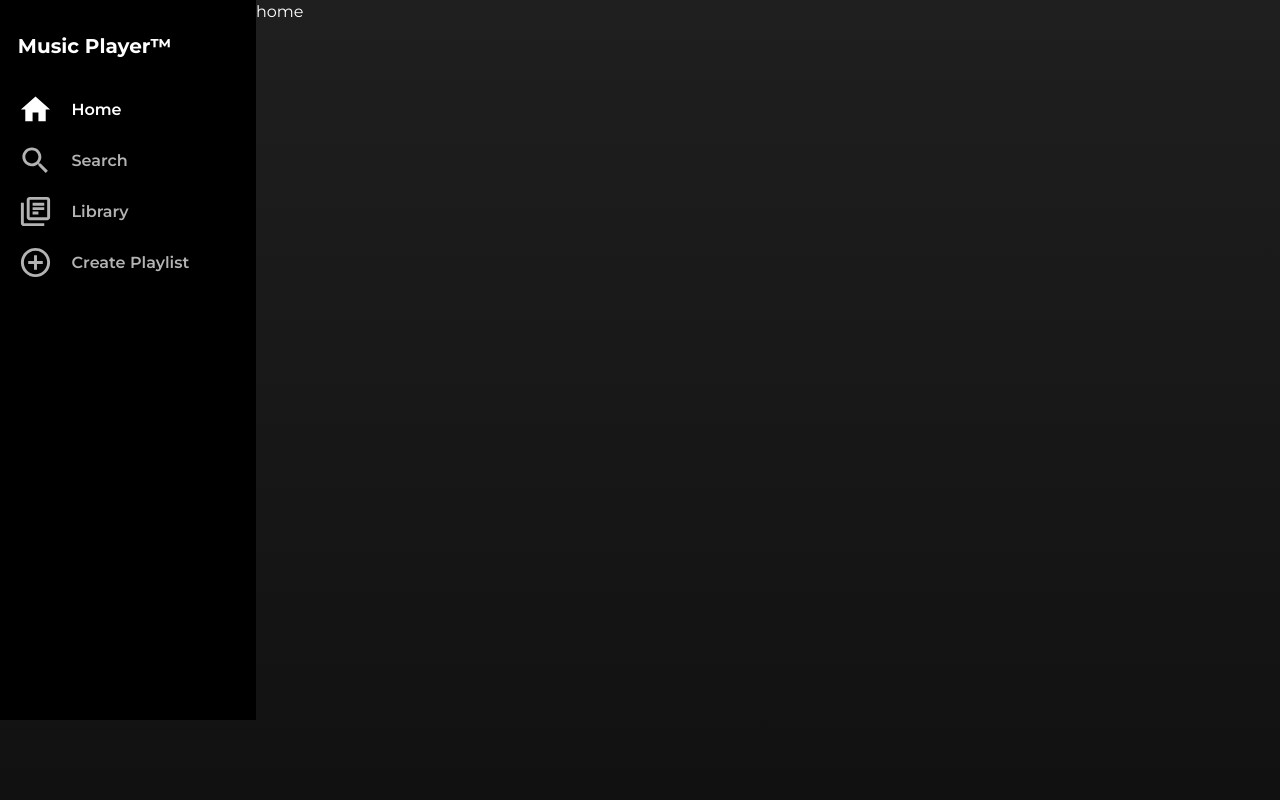
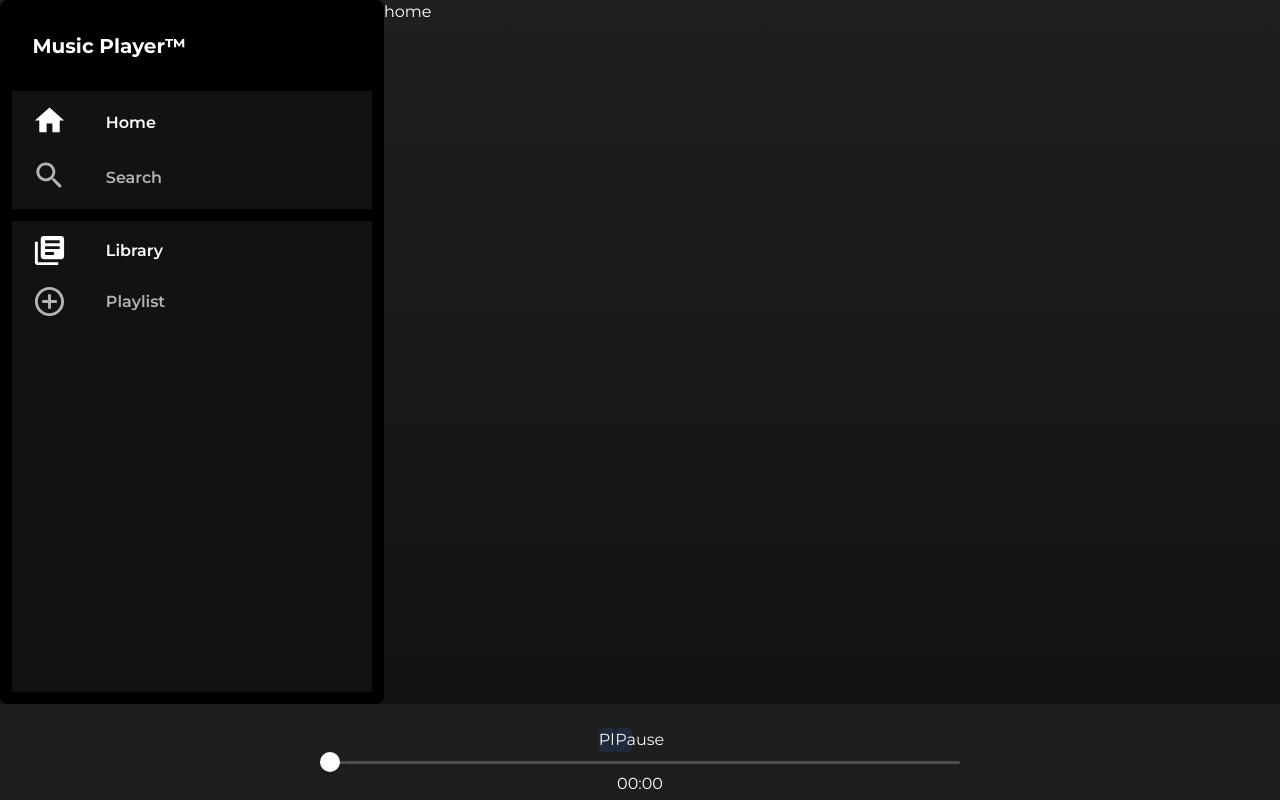
Before and after one commit to ah-youmk/music-player, a React (Vite) app: page / in a window 1280 px wide. Built offline with nearby package versions, Linux system fonts and the light colour scheme.

Commit message:
Started dealing with playlist

```diff
--- a/src/App.tsx
+++ b/src/App.tsx
@@ -2,15 +2,19 @@ import React, { MouseEvent, useEffect, useRef, useState } from 'react';
 import Navbar from './components/Navbar';
 import Content from './components/Content';
 import { ContentType } from './types/GlobalTypes';
+import MusicBar from './components/MusicBar';
 
 function App() {
   const [content, setContent] = useState<ContentType>('home');
 
   return (
     <>
-      <div className="flex h-screen w-full">
-        <Navbar active={content} setActive={setContent} />
-        <Content content={content} />
+      <div className="flex h-screen w-full flex-col">
+        <div className="flex h-[88vh] w-full">
+          <Navbar active={content} setActive={setContent} />
+          <Content content={content} />
+        </div>
+        <MusicBar />
       </div>
     </>
   );
--- a/src/components/MusicBar.tsx
+++ b/src/components/MusicBar.tsx
@@ -16,21 +16,22 @@ function MusicBar() {
 
   return (
     <>
-      <div className="flex h-screen w-full items-center justify-center">
+      <div className="flex h-[12vh] w-full items-center justify-center bg-[#1E1E1E]">
         <div className="flex h-1/2 w-1/2 flex-col items-center justify-evenly">
           <audio ref={audioRef}>
             <source
-              src="../public/01. Starboy (Feat. Daft Punk).mp3"
+              src="/music/01. Starboy (Feat. Daft Punk).mp3"
               type="audio/mpeg"
             ></source>
             <source
-              src="../public/02. Party Monster.mp3"
+              src="/music/02. Party Monster.mp3"
               type="audio/mpeg"
             ></source>
             Your browser does not support the audio element.
           </audio>
+          <div className="flex-[1]">
             <button
-            className="h-8 w-1/5 rounded bg-slate-800 text-whiteA-whiteA12"
+              className=" w-1/5 rounded bg-slate-800 text-whiteA-whiteA12"
               onClick={(e: MouseEvent): void => {
                 e.preventDefault();
                 audioRef.current?.play();
@@ -39,7 +40,7 @@ function MusicBar() {
               Play
             </button>
             <button
-            className="h-8 w-1/5 rounded bg-slate-800 text-whiteA-whiteA12"
+              className="w-1/5 rounded bg-slate-800 text-whiteA-whiteA12"
               onClick={(e: MouseEvent): void => {
                 e.preventDefault();
                 audioRef.current?.pause();
@@ -47,9 +48,10 @@ function MusicBar() {
             >
               Pause
             </button>
-          <form className="w-full">
+          </div>
+          <form className="w-full flex-[1]">
             <Slider.Root
-              className="relative flex h-[20px] w-full touch-none select-none items-center hover:cursor-pointer"
+              className="group relative flex h-[20px] w-full touch-none select-none items-center hover:cursor-pointer"
               defaultValue={[0]}
               value={[progress]}
               max={audioRef.current?.duration}
@@ -59,8 +61,8 @@ function MusicBar() {
                 setProgress(value[0]);
               }}
             >
-              <Slider.Track className="relative h-[3px] grow rounded-full bg-blackA-blackA10">
-                <Slider.Range className="absolute h-full rounded-full bg-whiteA-whiteA12" />
+              <Slider.Track className="relative h-[3px] grow rounded-full bg-[#4D4D4D]">
+                <Slider.Range className="absolute h-full rounded-full bg-whiteA-whiteA12 group-hover:bg-purple-500" />
               </Slider.Track>
               <Slider.Thumb
                 className="hover:bg-violet-violet3 block h-[20px] w-[20px] rounded-[20px] bg-[#fff] shadow-[0_2px_10px_0_rgba(0,0,0,0.141)] hover:cursor-pointer focus:shadow-[0_0_0_5px_rgba(0,0,0,0.22)] focus:outline-none"
@@ -68,7 +70,7 @@ function MusicBar() {
               />
             </Slider.Root>
           </form>
-          <div>
+          <div className="flex-[1]">
             {currentTime / 60 < 10 ? '0' : null}
             {Math.floor(currentTime / 60)}:{currentTime % 60 < 10 ? '0' : null}
             {Math.floor(currentTime % 60)}
--- a/src/components/Navbar.tsx
+++ b/src/components/Navbar.tsx
@@ -9,21 +9,24 @@ import LibraryBooksOutlinedIcon from '@mui/icons-material/LibraryBooksOutlined';
 import LibraryBooksIcon from '@mui/icons-material/LibraryBooks';
 import ControlPointOutlinedIcon from '@mui/icons-material/ControlPointOutlined';
 import AddCircleOutlinedIcon from '@mui/icons-material/AddCircleOutlined';
-import { ContentType } from '../types/GlobalTypes';
+import { NavType } from '../types/GlobalTypes';
 import { NavbarProps } from '../types/PropsType';
 
 export default function Navbar({ active, setActive }: NavbarProps) {
+  const [navContent, setNavContent] = useState<NavType>('library');
+
   return (
     <>
-      <nav className="flex h-[90vh] w-16 flex-col gap-3 bg-black p-3 md:w-40 lg:w-64">
-        <div className="flex h-[10%] w-full items-center justify-center">
+      <nav className="flex h-[88vh] w-16 flex-col gap-3 rounded-lg bg-black p-3 md:w-72 lg:w-96">
+        <div className="flex h-[10%] w-full items-center justify-center p-3">
           <p className="w-[95%] text-sm font-bold md:text-base lg:text-xl">
             Music Player™
           </p>
         </div>
-        <ul className="flex h-[90%] w-full flex-col items-center gap-4 text-[#b3b3b3]">
+        <div className="flex h-[90%] w-full flex-col gap-3 rounded-lg">
+          <ul className="flex flex-[1] flex-col items-center gap-4 bg-[#121212] p-3 text-[#b3b3b3]">
             <li
-            className={`flex w-[95%] gap-3 transition-all duration-300 hover:cursor-pointer ${
+              className={`flex w-[95%] flex-[1] gap-3 transition-all duration-300 hover:cursor-pointer ${
                 active === 'home' ? 'text-white' : 'hover:text-white'
               }`}
               onClick={() => setActive('home')}
@@ -44,7 +47,7 @@ export default function Navbar({ active, setActive }: NavbarProps) {
               </a>
             </li>
             <li
-            className={`flex w-[95%] gap-3 transition-all duration-300 hover:cursor-pointer ${
+              className={`flex w-[95%] flex-[1] gap-3 transition-all duration-300 hover:cursor-pointer ${
                 active === 'search' ? 'text-white' : 'hover:text-white'
               }`}
               onClick={() => setActive('search')}
@@ -64,14 +67,18 @@ export default function Navbar({ active, setActive }: NavbarProps) {
                 <span className="font-semibold">Search</span>
               </a>
             </li>
+          </ul>
+
+          <div className="flex w-full flex-[5] flex-col  bg-[#121212]">
+            <ul className="flex w-full flex-[1] flex-col items-center gap-4 p-3 text-[#b3b3b3]">
               <li
                 className={`flex w-[95%] gap-3 transition-all duration-300 hover:cursor-pointer ${
-              active === 'library' ? 'text-white' : 'hover:text-white'
+                  navContent === 'library' ? 'text-white' : 'hover:text-white'
                 }`}
-            onClick={() => setActive('library')}
+                onClick={() => setNavContent('library')}
               >
                 <div className="flex-[1]">
-              {active === 'library' ? (
+                  {navContent === 'library' ? (
                     <LibraryBooksIcon fontSize="large" />
                   ) : (
                     <LibraryBooksOutlinedIcon fontSize="large" />
@@ -87,12 +94,12 @@ export default function Navbar({ active, setActive }: NavbarProps) {
               </li>
               <li
                 className={`flex w-[95%] gap-3 transition-all duration-300 hover:cursor-pointer ${
-              active === 'playlist' ? 'text-white' : 'hover:text-white'
+                  navContent === 'playlist' ? 'text-white' : 'hover:text-white'
                 }`}
-            onClick={() => setActive('playlist')}
+                onClick={() => setNavContent('playlist')}
               >
                 <div className="flex-[1]">
-              {active === 'playlist' ? (
+                  {navContent === 'playlist' ? (
                     <AddCircleOutlinedIcon fontSize="large" />
                   ) : (
                     <ControlPointOutlinedIcon fontSize="large" />
@@ -103,10 +110,14 @@ export default function Navbar({ active, setActive }: NavbarProps) {
                   className="flex flex-[4] items-center"
                   onClick={(e: MouseEvent) => e.preventDefault()}
                 >
-              <span className="font-semibold">Create Playlist</span>
+                  <span className="font-semibold">Playlist</span>
                 </a>
               </li>
             </ul>
+
+            <div className="flex w-full flex-[5] flex-col px-3 pb-3"></div>
+          </div>
+        </div>
         <div className="block md:hidden">
           <Dialog.Root>
             <Dialog.Trigger asChild>
--- /dev/null
+++ b/src/utils/LinkedList.ts
@@ -0,0 +1,82 @@
+export class Node<T> {
+  public next: Node<T> | null = null;
+  public prev: Node<T> | null = null;
+  constructor(public data: T) {}
+}
+
+interface ILinkedList<T> {
+  insertInBegin(data: T): Node<T>;
+  insertAtEnd(data: T): Node<T>;
+  deleteNode(node: Node<T>): void;
+  traverse(): T[];
+  size(): number;
+  search(comparator: (data: T) => boolean): Node<T> | null;
+}
+export class LinkedList<T> implements ILinkedList<T> {
+  private head: Node<T> | null = null;
+
+  public insertAtEnd(data: T): Node<T> {
+    const node = new Node(data);
+    if (!this.head) {
+      this.head = node;
+    } else {
+      const getLast = (node: Node<T>): Node<T> => {
+        return node.next ? getLast(node.next) : node;
+      };
+
+      const lastNode = getLast(this.head);
+      node.prev = lastNode;
+      lastNode.next = node;
+    }
+    return node;
+  }
+
+  public insertInBegin(data: T): Node<T> {
+    const node = new Node(data);
+    if (!this.head) {
+      this.head = node;
+    } else {
+      this.head.prev = node;
+      node.next = this.head;
+      this.head = node;
+    }
+    return node;
+  }
+
+  public deleteNode(node: Node<T>): void {
+    if (!node.prev) {
+      this.head = node.next;
+    } else {
+      const prevNode = node.prev;
+      prevNode.next = node.next;
+    }
+  }
+
+  public search(comparator: (data: T) => boolean): Node<T> | null {
+    const checkNext = (node: Node<T>): Node<T> | null => {
+      if (comparator(node.data)) {
+        return node;
+      }
+      return node.next ? checkNext(node.next) : null;
+    };
+
+    return this.head ? checkNext(this.head) : null;
+  }
+
+  public traverse(): T[] {
+    const array: T[] = [];
+    if (!this.head) {
+      return array;
+    }
+
+    const addToArray = (node: Node<T>): T[] => {
+      array.push(node.data);
+      return node.next ? addToArray(node.next) : array;
+    };
+    return addToArray(this.head);
+  }
+
+  public size(): number {
+    return this.traverse().length;
+  }
+}
```
Also changed, not shown: src/types/GlobalTypes.ts (+14 -1 lines). Lines whose indentation alone changed are shown as unchanged.
